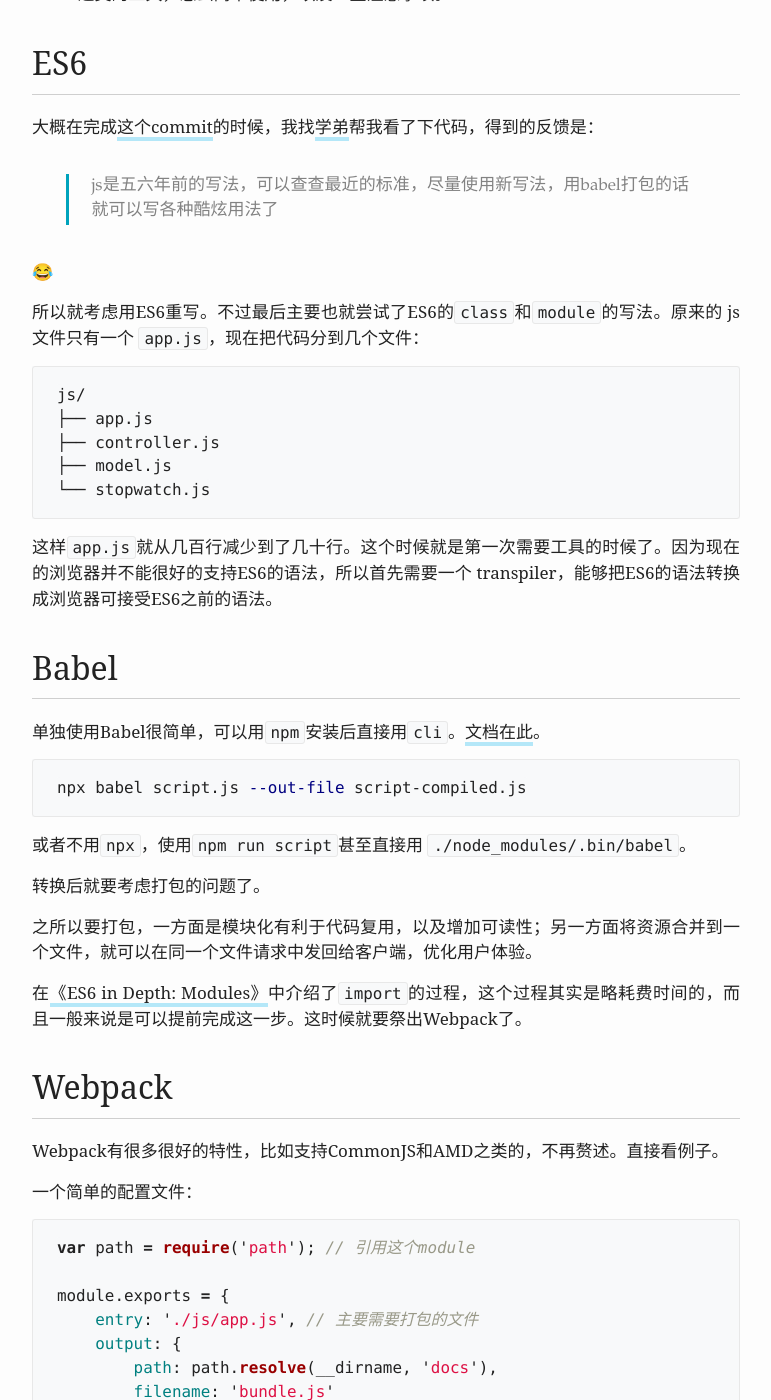
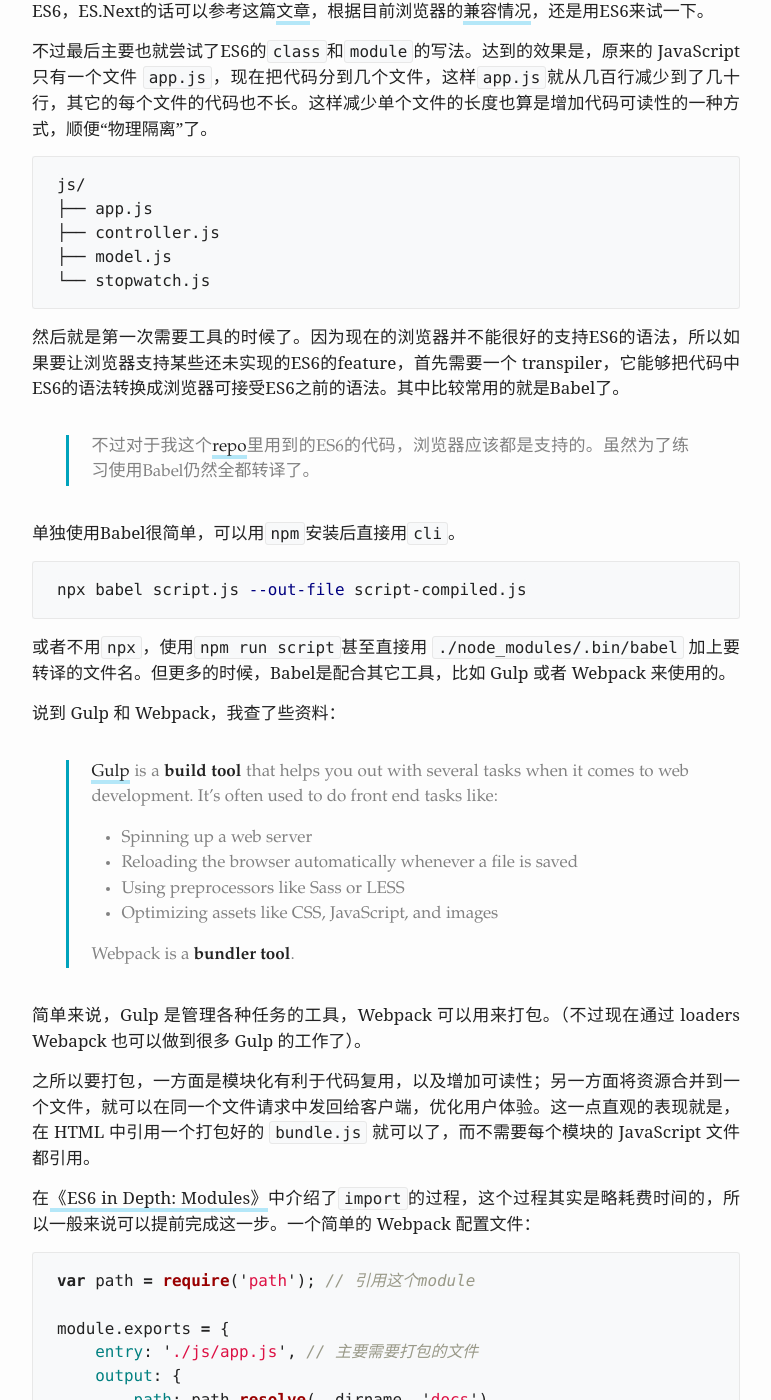
Before and after one commit to zchan0/zchan0.github.io, a Jekyll site: the page built from _posts/2017-11-25-web-tooling.markdown, in a window 1280 px wide and 1400 px high, scrolled down 450 px. Shown: the whole window, without its empty margins (254-1025 px from the left). Built offline with Jekyll 4.4.1, drawn with Linux system fonts in a browser that asks for light colours; comment, search, counter and statistics services are not loaded; some of the changed text lies outside the part shown.

Commit message:
update web-tooling

````diff
--- a/_posts/2017-11-25-web-tooling.markdown
+++ b/_posts/2017-11-25-web-tooling.markdown
@@ -7,18 +7,15 @@ categories: notes frontend
 
 * TOC
 {:toc}
+每次说到前端的时候都会有前辈说前端水深，谨慎入坑。这么说的原因有很多，比如前端的技术貌似更新很快呀，各种各样的框架，一个又一个的工具，简直眼花缭乱 = = 作为刚涉足前端的萌新，我会觉得相比于立马学这些框架工具怎么用，更重要的是了解它们背后的使用场景。
 
-虽然之前用过Yoeman这类的scaffolding tool，但是看着一通`npm install`之后的一堆文件总觉得有点懵。趁着重构[Memory Game](https://github.com/zchan0/MemoryGame)，正好一点点学习为什么要用到Gulp，Webpack，Babel之类的工具，怎么简单使用，以及一些注意事项。
-
-# ES6
-
-大概在完成[这个commit](https://github.com/zchan0/MemoryGame/commit/40e1085d83089ae8f7a94973efca22a7844d3dbf)的时候，我找[学弟](https://timehub.cc/)帮我看了下代码，得到的反馈是：
+比如，大概在完成记忆游戏的[这个commit](https://github.com/zchan0/MemoryGame/commit/40e1085d83089ae8f7a94973efca22a7844d3dbf)的时候，我找[学弟](https://timehub.cc/)帮我看了下代码，得到的反馈是：
 
 > js是五六年前的写法，可以查查最近的标准，尽量使用新写法，用babel打包的话就可以写各种酷炫用法了
 
-😂
+JavaScript的标准最近几年一直在更新，但是浏览器支持的速度并不能完全跟上。考究ES5，ES6，ES.Next的话可以参考这篇[文章](https://huangxuan.me/2015/09/22/js-version/)，根据目前浏览器的[兼容情况](https://kangax.github.io/compat-table/es6/)，还是用ES6来试一下。
 
-所以就考虑用ES6重写。不过最后主要也就尝试了ES6的`class`和`module`的写法。原来的 js 文件只有一个 `app.js`，现在把代码分到几个文件：
+不过最后主要也就尝试了ES6的`class`和`module`的写法。达到的效果是，原来的 JavaScript 只有一个文件 `app.js`，现在把代码分到几个文件，这样`app.js`就从几百行减少到了几十行，其它的每个文件的代码也不长。这样减少单个文件的长度也算是增加代码可读性的一种方式，顺便“物理隔离”了。
 
 ```
 js/
@@ -28,29 +25,34 @@ js/
 └── stopwatch.js
 ```
 
-这样`app.js`就从几百行减少到了几十行。这个时候就是第一次需要工具的时候了。因为现在的浏览器并不能很好的支持ES6的语法，所以首先需要一个 transpiler，能够把ES6的语法转换成浏览器可接受ES6之前的语法。
+然后就是第一次需要工具的时候了。因为现在的浏览器并不能很好的支持ES6的语法，所以如果要让浏览器支持某些还未实现的ES6的feature，首先需要一个 transpiler，它能够把代码中ES6的语法转换成浏览器可接受ES6之前的语法。其中比较常用的就是Babel了。
 
-# Babel
+>  不过对于我这个[repo](https://github.com/zchan0/MemoryGame)里用到的ES6的代码，浏览器应该都是支持的。虽然为了练习使用Babel仍然全都转译了。
 
-单独使用Babel很简单，可以用`npm`安装后直接用`cli`。[文档在此](https://babeljs.io/docs/usage/cli/#babel)。
+单独使用Babel很简单，可以用`npm`安装后直接用`cli`。
 
 ```bash
 npx babel script.js --out-file script-compiled.js
 ```
 
-或者不用`npx`，使用`npm run script`甚至直接用 `./node_modules/.bin/babel`。
+或者不用`npx`，使用`npm run script`甚至直接用 `./node_modules/.bin/babel` 加上要转译的文件名。但更多的时候，Babel是配合其它工具，比如 Gulp 或者 Webpack 来使用的。
 
-转换后就要考虑打包的问题了。
+说到 Gulp 和 Webpack，我查了些资料：
 
-之所以要打包，一方面是模块化有利于代码复用，以及增加可读性；另一方面将资源合并到一个文件，就可以在同一个文件请求中发回给客户端，优化用户体验。
+> [Gulp](http://gulpjs.com/) is a **build tool** that helps you out with several tasks when it comes to web development. It's often used to do front end tasks like:
+>
+> - Spinning up a web server
+> - Reloading the browser automatically whenever a file is saved
+> - Using preprocessors like Sass or LESS
+> - Optimizing assets like CSS, JavaScript, and images
+>
+> Webpack is a **bundler tool**.
 
-在[《ES6 in Depth: Modules》](https://hacks.mozilla.org/2015/08/es6-in-depth-modules/)中介绍了`import`的过程，这个过程其实是略耗费时间的，而且一般来说是可以提前完成这一步。这时候就要祭出Webpack了。
+简单来说，Gulp 是管理各种任务的工具，Webpack 可以用来打包。（不过现在通过 loaders Webapck 也可以做到很多 Gulp 的工作了）。
 
-# Webpack
+之所以要打包，一方面是模块化有利于代码复用，以及增加可读性；另一方面将资源合并到一个文件，就可以在同一个文件请求中发回给客户端，优化用户体验。这一点直观的表现就是，在 HTML 中引用一个打包好的 `bundle.js` 就可以了，而不需要每个模块的 JavaScript 文件都引用。
 
-Webpack有很多很好的特性，比如支持CommonJS和AMD之类的，不再赘述。直接看例子。
-
-一个简单的配置文件：
+在[《ES6 in Depth: Modules》](https://hacks.mozilla.org/2015/08/es6-in-depth-modules/)中介绍了`import`的过程，这个过程其实是略耗费时间的，所以一般来说可以提前完成这一步。一个简单的 Webpack 配置文件：
 
 ```javascript
 var path = require('path'); // 引用这个module
@@ -71,28 +73,20 @@ module.exports = {
 };
 ```
 
-## output
-
 这里要注意的是，`output.path` 使用的**绝对路径**，指定的是打包后的文件所存放的文件夹的路径。而另一个`output.publicPath`，则是相对于`output.path`中`html`的路径，默认是`''`。
 
-后面用到BrowserSync时遇到的一个问题，就是因为我将`output.publicPath`设置成了和`output.path`相同的路径，导致本地服务器无法启动。对于我的目录情况（HTML被复制到了`docs`文件夹），使用默认值就可以了。
+后面用到 BrowserSync 时遇到的一个问题，就是因为我将`output.publicPath`设置成了和`output.path`相同的路径，导致本地服务器无法启动。对于我的目录情况（HTML被复制到了`docs`文件夹），使用默认值就可以了。
 
 > Simple rule: The URL of your [`output.path`](https://webpack.js.org/configuration/output/#output-path) from the view of the HTML page.
 
-更多关于`output.publicPath`可以看[这里](https://webpack.js.org/configuration/output/#output-publicpath)。
-
-## loaders
-
-loaders可以让webpack使用预先写好的包，比如Babel，对有关的资源文件进行处理。
-
-这里想在webpack里使用babel，需要额外装一个`babel-loader`。除此之外，仍需要安装babel本身的包，并且指定`preset`（可以通过`.babelrc`来设置，也可以在`webpack.config`的loader里设置`query`）。
+loaders 可以让 Webpack 使用预先写好的包，对有关的资源文件进行处理，比如Babel，装一个`babel-loader`。除此之外，仍需要先安装Babel，并且指定`preset`（可以通过`.babelrc`来设置，也可以在`webpack.config`的loader里设置`query`）。
 
 ```
 babel-preset-es2015
 babel-core
 ```
 
-在 config 文件中，`bebel-loader` 的 `-loader`可以不用加。`test`有点像 scanner，将符合条件的文件名传给loader，只是对象是文件路径和文件名，遵循glob。（类似于正则）
+另外，在 `webpackconfig` 文件中，`bebel-loader` 的 `-loader`可以不用加。`test`有点像 scanner，将符合条件的文件名传给loader，只是对象是文件路径和文件名，遵循glob（类似于正则）。
 
 如果没有 gulp 或者其它 task runner，就可以在 `package.js` 的 `script`里来定义`"build":"webpack --progress --watch" `，然后 `npm run build` 就可以实现打包了。
 
@@ -101,18 +95,17 @@ babel-core
 1. loaders加载的时机？是在打包之前还是打包之后呢？
 2. loaders处理的文件，是所有跟`import`有关的module的文件？还是什么？
 
-# Gulp
+现在已经完成了转译和打包，新的问题是，希望能实现 hot-reloading：文件发生改动（包括HTML，CSS 和 JavaScript）时，能及时看到效果。这需要做两件事，一是起一个本地的服务器，二是能持续打包并通知这个服务器更新。
 
-现在已经完成了转译和打包，新的问题是，希望能实现 hot-reloading：文件发生改动时，（包括html，css和js）能及时看到效果。
+如果只使用webpack的话，有一个`webpack-dev-server` 的工具可以做这两件事。但是，对于CSS和HTML，都可能需要preprocessors（比如Sass和HTML模版引擎），而对于静态文件的处理仍然由Gulp来做比较好[^1]。
 
-这需要做两件事，一是起一个本地的服务器，二是能持续打包并通知这个服务器更新。
+所以这里采取的方式是，将打包 JavaScript 的工作交给Webpack，task runner 仍由Gulp来做，本地服务器由BrowserSync来完成。参考[这篇博客](http://jsramblings.com/2016/07/16/hot-reloading-gulp-webpack-browsersync.html)和 CSS-Trick的[这篇文](https://css-tricks.com/combine-webpack-gulp-4/)。
 
-如果只使用webpack的话，有一个`webpack-dev-server` 的工具可以做这两件事。但是，对于css和html，都可能需要preprocessors（比如sass和html模版引擎），而对于静态文件的处理仍然由Gulp来做比较好[^1]。所以这里采取的方式是，将js打包的部分交Webpack，上层的task runner仍由Gulp来做，本地服务器由BrowserSync来完成。参考[这篇博客](http://jsramblings.com/2016/07/16/hot-reloading-gulp-webpack-browsersync.html)和CSS-Trick的[这篇文。](https://css-tricks.com/combine-webpack-gulp-4/)
+> 其实这里也有说法是，单纯用 Webpack 的速度更快 [^2]。并且其实 Webpack 也是可以完成有关静态资源的处理的（通过loaders和plugins）。但是考虑到对更多的（主要是旧的）项目，还是采取上面的方式。
+>
+> 不过回头还是要试试直接用 `webapck-dev-server`，感觉好像简单一些 = =
 
-> 其实这里也有说法是，单纯用 webpack 的速度更快 [^2]。并且其实 webpack 也是可以完成有关静态资源的处理的（通过loaders和plugins）。
-> 但是考虑到对更多的（主要是旧的）项目，还是采取上面的方式。不过回头还是要试试直接用 `webapck-dev-server`，感觉简单一些 = =
-
-这次直接用的 Gulp 4，好处是不用装 `runSequence` 来按顺序执行 task 了。可以直接使用两个新的函数：
+这次直接用的 Gulp4，好处是不用装 `runSequence` 来按顺序执行 task 了。可以直接使用两个新的函数：
 
 ```javascript
 gulp.series()
````
Also changed, not shown: other parts of _posts/2017-11-25-web-tooling.markdown (+1 -3 lines).
